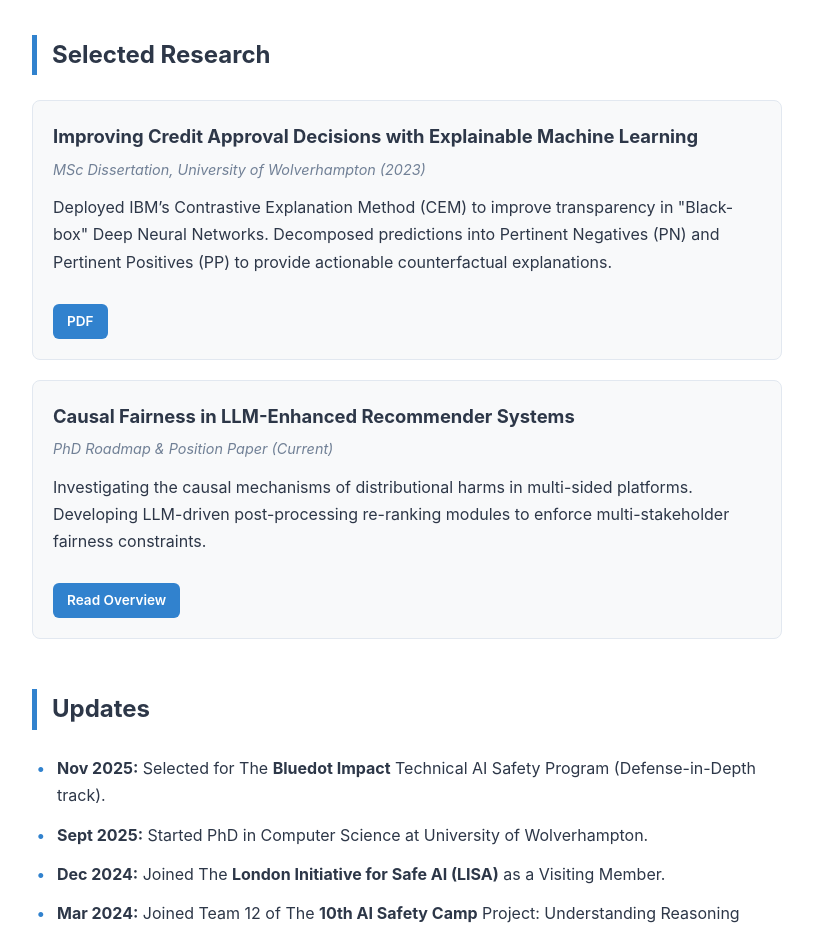
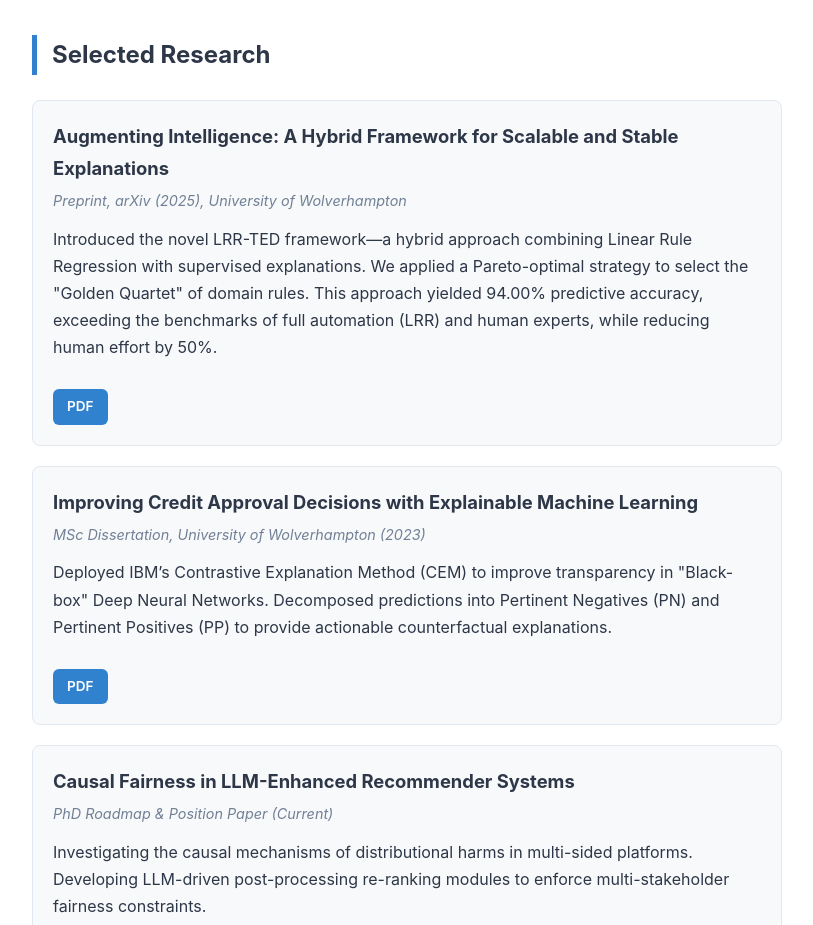
Before and after one commit to Lawrence-Krukrubo/Lawrence-Krukrubo.github.io, a plain HTML site: page index.html in a window 1280 px wide. Shown: the part 720-1645 px from the top of the page, without its empty margins (233-1046 px from the left). Drawn offline with Linux system fonts and the light colour scheme.

Commit message:
Add new research paper and update existing description
Added a new research paper entry and updated the description for an existing paper.

```diff
--- a/index.html
+++ b/index.html
@@ -183,10 +183,22 @@
         <div class="section-title">Selected Research</div>
 
         <div class="paper">
+            <div class="paper-title">Augmenting Intelligence: A Hybrid Framework for Scalable and Stable Explanations</div>
+            <div class="paper-meta">Preprint, arXiv (2025), University of Wolverhampton</div>
+            <p>
+                Introduced the novel  LRR-TED framework—a hybrid approach combining Linear Rule Regression with supervised explanations. We applied a
+                Pareto-optimal strategy to select the "Golden Quartet" of domain rules. This approach yielded 94.00% predictive accuracy, exceeding the
+                benchmarks of full automation (LRR) and human experts, while reducing human effort by 50%.
+            </p>
+            <a href="./assets/AugmentingIntelligencePaper.pdf" class="btn">PDF</a>
+        </div>
+
+        <div class="paper">
             <div class="paper-title">Improving Credit Approval Decisions with Explainable Machine Learning</div>
             <div class="paper-meta">MSc Dissertation, University of Wolverhampton (2023)</div>
             <p>
-                Deployed IBM’s Contrastive Explanation Method (CEM) to improve transparency in "Black-box" Deep Neural Networks. Decomposed predictions into Pertinent Negatives (PN) and Pertinent Positives (PP) to provide actionable counterfactual explanations.
+                Deployed IBM’s Contrastive Explanation Method (CEM) to improve transparency in "Black-box" Deep Neural Networks. Decomposed predictions into
+                Pertinent Negatives (PN) and Pertinent Positives (PP) to provide actionable counterfactual explanations.
             </p>
             <a href="./assets/krukrubo_dissertation_2023.pdf" class="btn">PDF</a>
         </div>
```
